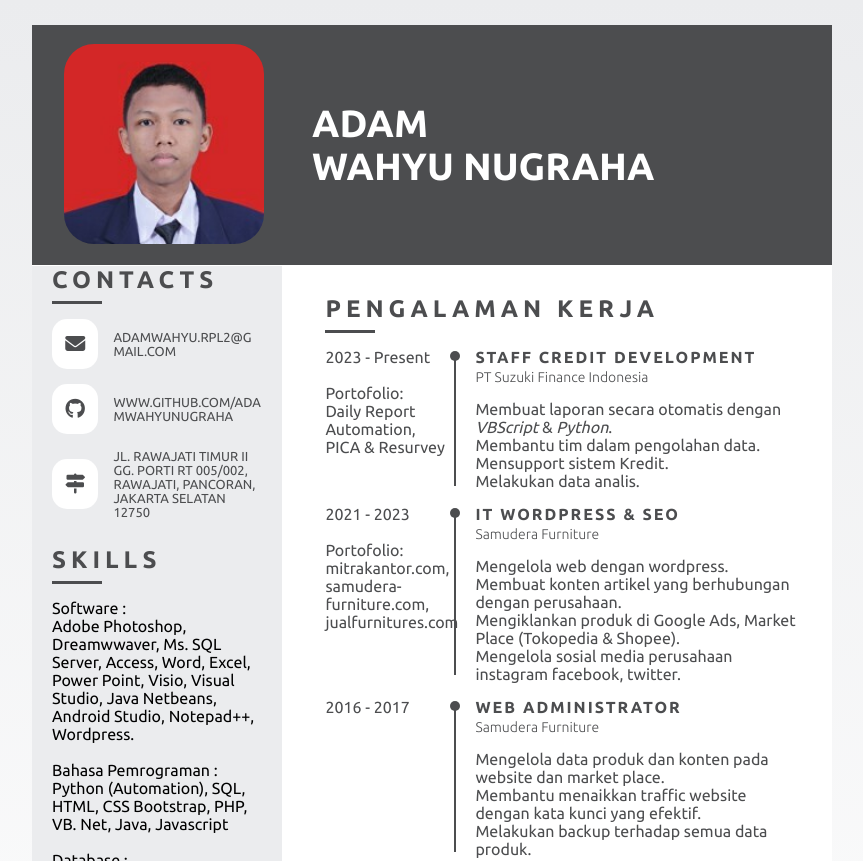
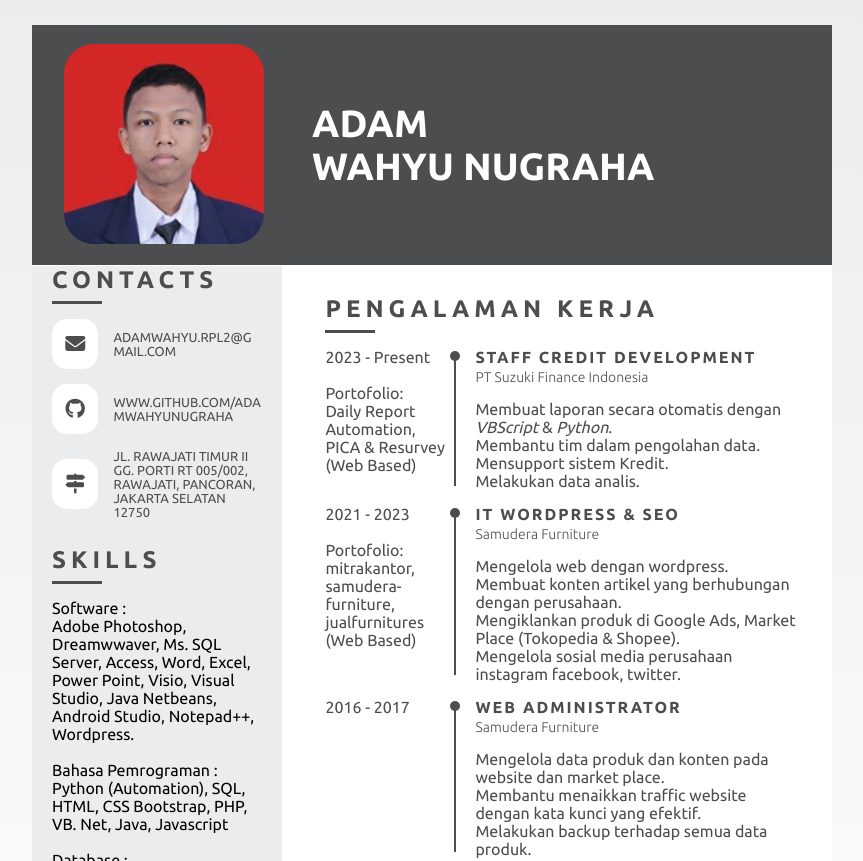
Before and after one commit to adamwahyunugraha/adamwahyunugraha.github.io, a plain HTML site: page index.html in a window 1280 px wide. Shown: the top 861 px of the page, without its empty margins (208-1071 px from the left). Drawn offline with Linux system fonts and the light colour scheme.

Commit message:
Update index.html

```diff
--- a/index.html
+++ b/index.html
@@ -132,7 +132,7 @@
 									<div class="li_wrap">
 										<div class="date">
 											2023 - Present</br></br>
-											<div>Portofolio: </br>Daily Report Automation,</br> PICA & Resurvey</div>
+											<div>Portofolio: </br>Daily Report Automation,</br> PICA & Resurvey (Web Based)</div>
 										</div>
 										<div class="info">
 											<p class="info_title">
@@ -154,7 +154,7 @@
 									<div class="li_wrap">
 										<div class="date">
 											2021 - 2023</br></br>
-											<div>Portofolio: </br>mitrakantor.com, </br>samudera-furniture.com, </br>jualfurnitures.com</div>
+											<div>Portofolio: </br>mitrakantor, </br>samudera-furniture, </br>jualfurnitures </br>(Web Based)</div>
 										</div>
 										<div class="info">
 											<p class="info_title">
```
